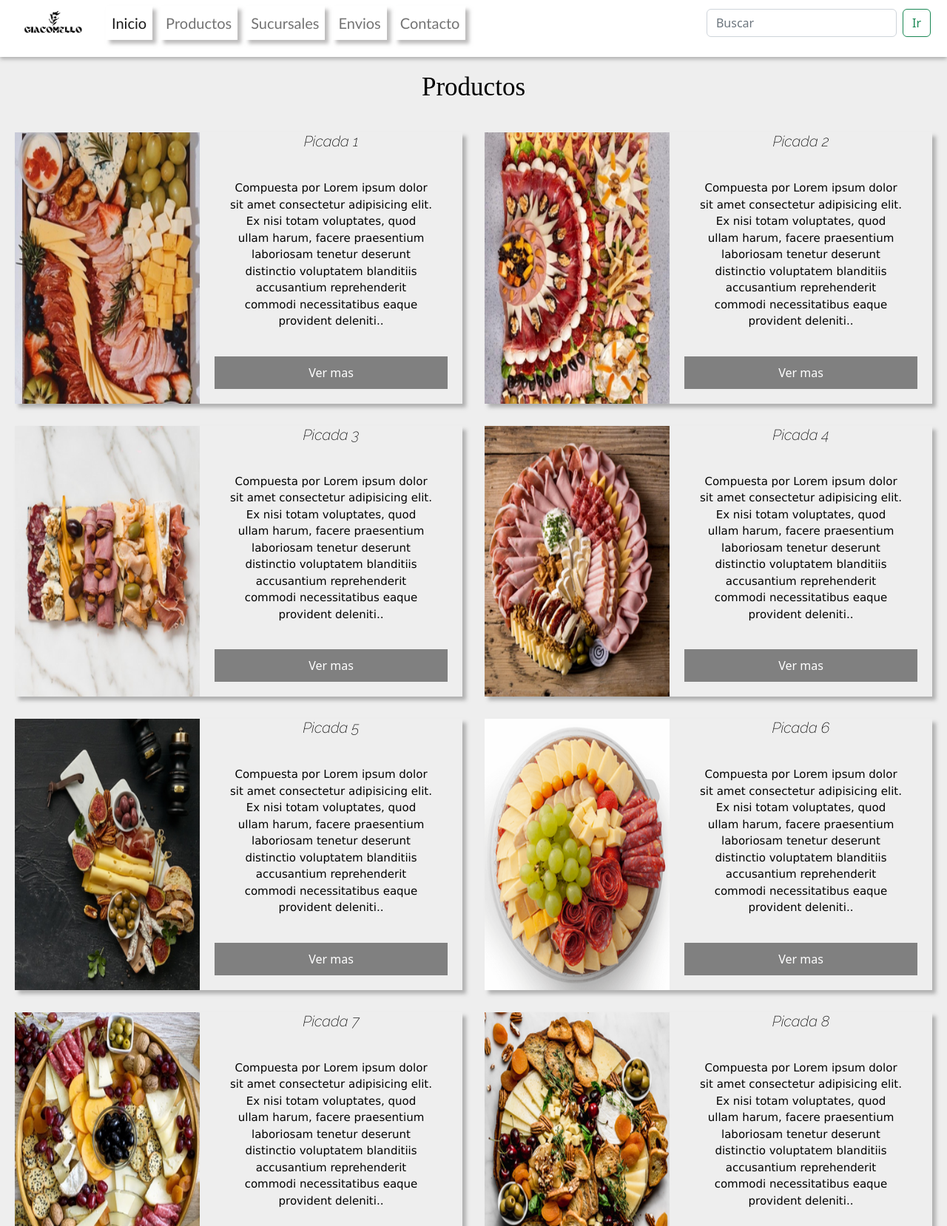
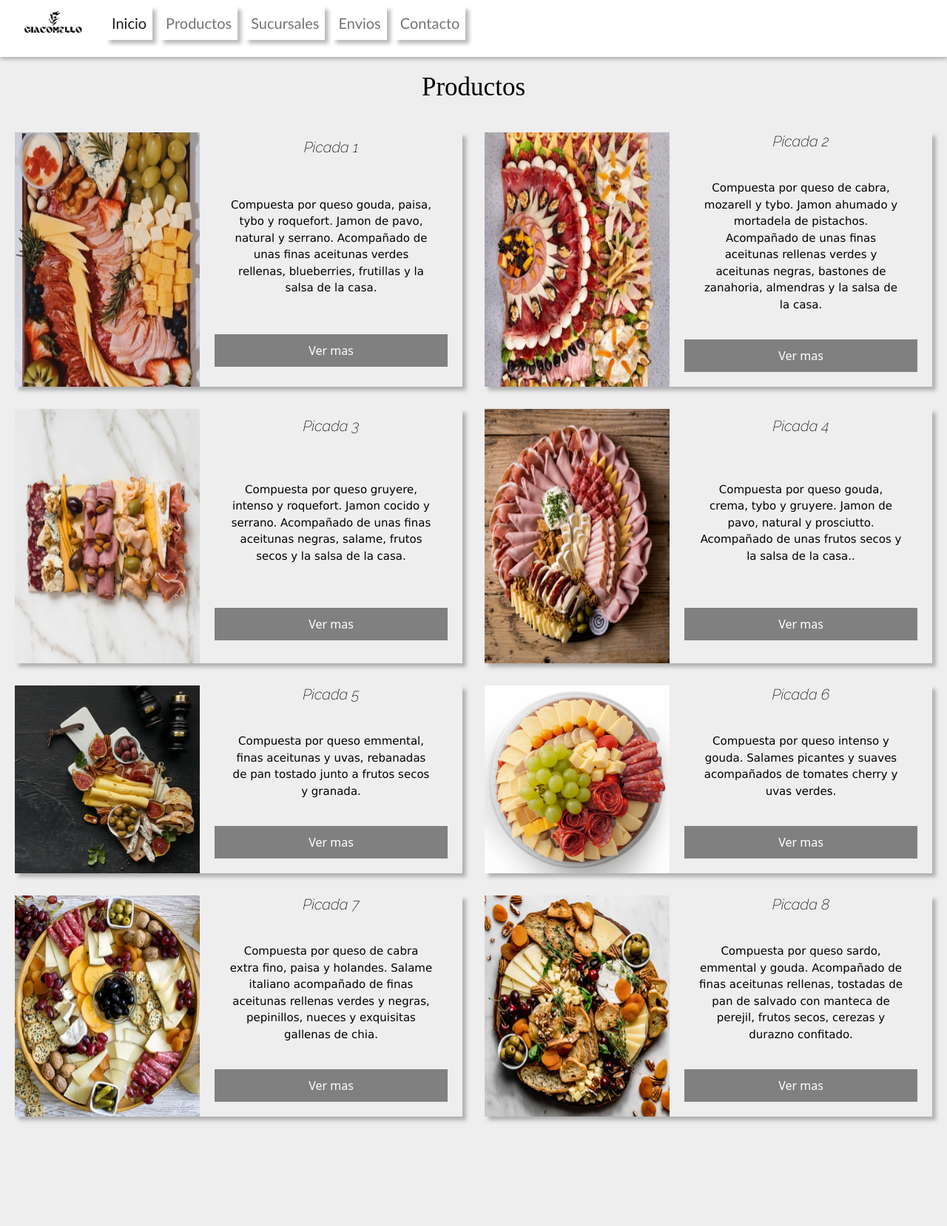
Before and after one commit to merodriguezlopez/giacomelloProyect1, a website: page pages/Productos.html in a window 1280 px wide. Shown: the part 15-1673 px from the top of the page at 74% size. Drawn offline with nearby package versions, Linux system fonts and the light colour scheme; files that its build step writes are made by us from their sources.

Commit message:
cambios 1

```diff
--- a/pages/Productos.html
+++ b/pages/Productos.html
@@ -6,7 +6,7 @@
     <title>Productos</title>
     <link href="https://cdn.jsdelivr.net/npm/bootstrap@5.2.0-beta1/dist/css/bootstrap.min.css"
     rel="stylesheet" integrity="sha384-0evHe/X+R7YkIZDRvuzKMRqM+OrBnVFBL6DOitfPri4tjfHxaWutUpFmBp4vmVor" crossorigin="anonymous">
-    <link rel="stylesheet" type="text/css " href="../scss/style.css">
+    <link rel="stylesheet" type="text/css " href="/css/style.css">
 
 </head>
 <body>
@@ -43,10 +43,7 @@
                         <a class="nav-link" href="Contacto.html">Contacto</a>
                         </li>
                 </ul>
-                <form class="d-flex" role="search">
-                <input class="form-control me-2" type="search" placeholder="Buscar" aria-label="Search">
-                <button class="btn btn-outline-success" type="submit">Ir</button>
-                </form>
+
                 </div>
             </div>
         </nav>
@@ -62,10 +59,8 @@
                     <img src="../img/picada_1.png" alt="Picada 1">
                     <div class="picada-card">
                         <h3>Picada 1</h3>
-                        <p>Compuesta por Lorem ipsum dolor sit amet consectetur adipisicing elit.
-                            Ex nisi totam voluptates, quod ullam harum, facere praesentium laboriosam
-                            tenetur deserunt distinctio voluptatem blanditiis
-                            accusantium reprehenderit commodi necessitatibus eaque provident deleniti.. </p>
+                        <p>Compuesta por queso gouda, paisa, tybo y roquefort. Jamon de pavo, natural y serrano. Acompañado de unas
+                            finas aceitunas verdes rellenas, blueberries, frutillas y la salsa de la casa. </p>
                         <button class="boton"> Ver mas </button>
                     </div>
                 </div>
@@ -74,10 +69,8 @@
                     <img src="../img/picada_2.png" alt="Picada 2">
                     <div class="picada-card">
                         <h3>Picada 2</h3>
-                        <p>Compuesta por Lorem ipsum dolor sit amet consectetur adipisicing elit.
-                            Ex nisi totam voluptates, quod ullam harum, facere praesentium laboriosam
-                            tenetur deserunt distinctio voluptatem blanditiis
-                            accusantium reprehenderit commodi necessitatibus eaque provident deleniti..</p>
+                        <p>Compuesta por queso de cabra, mozarell y tybo. Jamon ahumado y mortadela de pistachos. Acompañado de unas
+                            finas aceitunas rellenas verdes y aceitunas negras, bastones de zanahoria, almendras y la salsa de la casa.</p>
                         <button class="boton"> Ver mas </button>
                     </div>
                 </div>
@@ -86,10 +79,8 @@
                     <img src="../img/picada_3.png" alt="Picada 3">
                     <div class="picada-card">
                         <h3>Picada 3</h3>
-                        <p>Compuesta por Lorem ipsum dolor sit amet consectetur adipisicing elit.
-                            Ex nisi totam voluptates, quod ullam harum, facere praesentium laboriosam
-                            tenetur deserunt distinctio voluptatem blanditiis
-                            accusantium reprehenderit commodi necessitatibus eaque provident deleniti.. </p>
+                        <p>Compuesta por queso gruyere, intenso y roquefort. Jamon cocido y serrano. Acompañado de unas
+                            finas aceitunas negras, salame, frutos secos y la salsa de la casa. </p>
                         <button class="boton"> Ver mas </button>
                     </div>
                 </div>
@@ -98,10 +89,8 @@
                     <img src="../img/picada_4.png" alt="Picada 4">
                     <div class="picada-card">
                         <h3> Picada 4</h3>
-                        <p>Compuesta por Lorem ipsum dolor sit amet consectetur adipisicing elit.
-                            Ex nisi totam voluptates, quod ullam harum, facere praesentium laboriosam
-                            tenetur deserunt distinctio voluptatem blanditiis
-                            accusantium reprehenderit commodi necessitatibus eaque provident deleniti.. </p>
+                        <p>Compuesta por queso gouda, crema, tybo y gruyere. Jamon de pavo, natural y prosciutto. Acompañado de unas
+                            frutos secos y la salsa de la casa.. </p>
                         <button class="boton"> Ver mas </button>
                     </div>
                 </div>
@@ -110,10 +99,7 @@
                     <img src="../img/picada_5.png" alt="Picada 5">
                     <div class="picada-card">
                         <h3> Picada 5</h3>
-                        <p>Compuesta por Lorem ipsum dolor sit amet consectetur adipisicing elit.
-                            Ex nisi totam voluptates, quod ullam harum, facere praesentium laboriosam
-                            tenetur deserunt distinctio voluptatem blanditiis
-                            accusantium reprehenderit commodi necessitatibus eaque provident deleniti.. </p>
+                        <p>Compuesta por queso emmental, finas aceitunas y uvas, rebanadas de pan tostado junto a frutos secos y granada. </p>
                         <button class="boton"> Ver mas </button>
                     </div>
                 </div>
@@ -122,10 +108,7 @@
                     <img src="../img/picada_6.png" alt="Picada 6">
                     <div class="picada-card">
                         <h3> Picada 6</h3>
-                        <p>Compuesta por Lorem ipsum dolor sit amet consectetur adipisicing elit.
-                            Ex nisi totam voluptates, quod ullam harum, facere praesentium laboriosam
-                            tenetur deserunt distinctio voluptatem blanditiis
-                            accusantium reprehenderit commodi necessitatibus eaque provident deleniti.. </p>
+                        <p>Compuesta por queso intenso y gouda. Salames picantes y suaves acompañados de tomates cherry y uvas verdes. </p>
                         <button class="boton"> Ver mas </button>
                     </div>
                 </div>
@@ -134,10 +117,8 @@
                     <img src="../img/picada_7.png" alt="Picada 7">
                     <div class="picada-card">
                         <h3> Picada 7</h3>
-                        <p>Compuesta por Lorem ipsum dolor sit amet consectetur adipisicing elit.
-                            Ex nisi totam voluptates, quod ullam harum, facere praesentium laboriosam
-                            tenetur deserunt distinctio voluptatem blanditiis
-                            accusantium reprehenderit commodi necessitatibus eaque provident deleniti.. </p>
+                        <p>Compuesta por queso de cabra extra fino, paisa y holandes. Salame italiano acompañado de finas aceitunas rellenas
+                            verdes y negras, pepinillos, nueces y exquisitas gallenas de chia. </p>
                         <button class="boton"> Ver mas </button>
                     </div>
                 </div>
@@ -146,10 +127,8 @@
                     <img src="../img/picada_8.png" alt="Picada 8">
                     <div class="picada-card">
                         <h3> Picada 8</h3>
-                        <p>Compuesta por Lorem ipsum dolor sit amet consectetur adipisicing elit.
-                            Ex nisi totam voluptates, quod ullam harum, facere praesentium laboriosam
-                            tenetur deserunt distinctio voluptatem blanditiis
-                            accusantium reprehenderit commodi necessitatibus eaque provident deleniti.. </p>
+                        <p>Compuesta por queso sardo, emmental y gouda. Acompañado de finas aceitunas rellenas, tostadas de pan de salvado con manteca de perejil,
+                            frutos secos, cerezas y durazno confitado. </p>
                         <button class="boton"> Ver mas </button>
                     </div>
                 </div>
```
Also changed, not shown: index.html (+3 -6 lines), pages/Contacto.html (+5 -12 lines), pages/Envios.html (+6 -12 lines), pages/Sucursales.html (+2 -5 lines).
